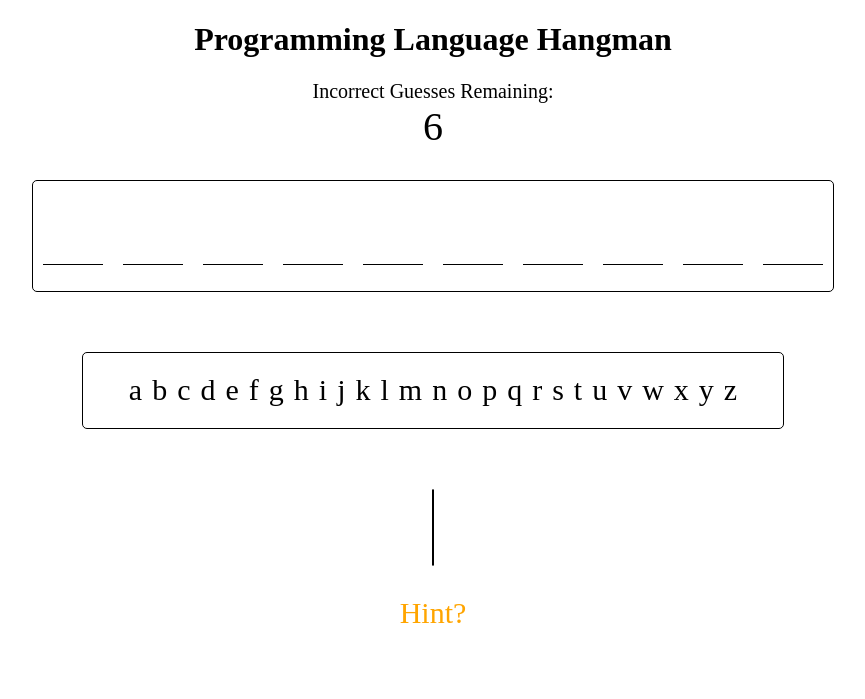
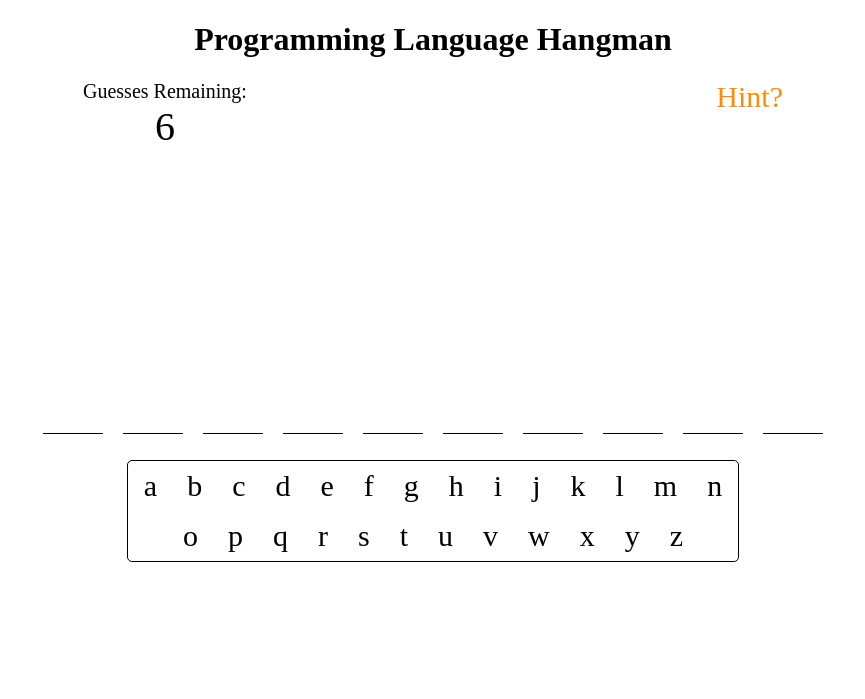
Before and after one commit to rubinj30/hangman-jquery, a plain HTML site: page index.html in a window 1280 px wide. Shown: the whole page, without its empty margins (207-1072 px from the left). Drawn offline with nearby package versions, Linux system fonts and the light colour scheme.

Commit message:
Rearranged some of the containers and made them all fit page

```diff
--- a/index.html
+++ b/index.html
@@ -4,7 +4,7 @@
 <head>
     <meta charset="utf-8" />
     <meta http-equiv="X-UA-Compatible" content="IE=edge">
-    <title>Page Title</title>
+    <title>Hangman</title>
     <meta name="viewport" content="width=device-width, initial-scale=1">
     <link rel="stylesheet" type="text/css" media="screen" href="style.css" />
 </head>
@@ -14,9 +14,18 @@
         <h1>Programming Language Hangman</h1>
     </header>
     <main>
-        <div class="remaining-guesses-container">
-            <div class="incorrect-guess-label">Incorrect Guesses Remaining:</div>
-            <div id="remaining-guesses">6</div>
+        <div class="top-section">
+            <div class="remaining-guesses-container">
+                <div class="incorrect-guess-label">Guesses Remaining:</div>
+                <div id="remaining-guesses">6</div>
+            </div>
+            <div class="hint-container">
+                <div id="hint">Hint?</div>
+            </div>
+        </div>
+
+        <div class="hangman">
+
         </div>
         <div class="current-word-container" id="current-word-id">
         </div>
@@ -24,9 +33,7 @@
         </div>
         <div class="incorrect-guesses">
         </div>
-        <div class="hint-container">
-            <div id="hint">Hint?</div>
-        </div>
+
     </main>
     <script src="https://code.jquery.com/jquery-3.3.1.min.js" integrity="sha256-FgpCb/KJQlLNfOu91ta32o/NMZxltwRo8QtmkMRdAu8="
         crossorigin="anonymous"></script>
--- a/script.js
+++ b/script.js
@@ -4,7 +4,7 @@ const answers =
         currentHint: "",
         giveHint: function () {
             $('#hint').on('click', function () {
-                $(this).text(answers.currentHint)
+                $(this).replaceWith(`<div class="hint-given">${answers.currentHint}</div>`)
             })
         },
         selectWordRandomly: function () {
@@ -45,7 +45,7 @@ const answers =
         },
         {
             word: "matlab",
-            hint: "proprietary programming language commonly used by engineers and scientists"
+            hint: "proprietary language used by engineers and scientists"
         }]
     }
 
@@ -79,7 +79,7 @@ const guesses = {
                 guesses.incorrectLetters.push(guessedLetter)
             }
             guesses.checkGuesses()
-            $(this).fadeOut(1000)
+            $(this).fadeOut(500)
         })
     }
 }
--- a/style.css
+++ b/style.css
@@ -9,10 +9,21 @@ main {
     align-items: center;
 }
 
+.top-section {
+    width: 700px;
+    display: flex;
+    justify-content: space-between;
+    margin-left: 200px;
+    margin-right: 200px;
+}
+
+.hangman {
+    width: 500px;
+    height: 200px;
+}
+
 .current-word-container {
-    height: 100px;
-    border: 1px solid black;
-    border-radius: 5px;
+    height: 40px;
     display: flex;
     font-size: 40px;
     padding-bottom: 10px;
@@ -28,30 +39,29 @@ main {
     height: 15px;
     width: 20px;
     border-bottom: 1px solid black;
+    color: green;
 }
 
 .alphabet-container {
     border-radius: 5px;
     border: 1px solid black;
-    height: 75px;
-    width: 700px;
+    height: 100px;
+    width: 610px;
     display: flex;
     flex-wrap: wrap;
     justify-content: center;
     align-items: center;
-    margin: 30px;
 }
 
 .incorrect-guesses {
     border-radius: 5px;
-    border: 1px solid black;
     height: 75px;
     display: flex;
     color: red;
     justify-content: center;
     align-items: center;
     font-size: 30px;
-    margin: 30px;
+    margin: 10px;
 }
 
 .incorrect-guess-label {
@@ -64,7 +74,16 @@ main {
 
 .alphabet-letter {
     padding: 5px;
+    padding-left: 15px;
+    padding-right: 15px;
     font-size: 30px;
+    border-radius: 5px;
+}
+
+.alphabet-letter:hover {
+    background-color: green;
+    color: white;
+    transition: .2s;
 }
 
 .remaining-guesses-container {
@@ -76,9 +95,13 @@ main {
 }
 
 .hint-container {
-    height: 100px;
+    /* height: 100px; */
     font-size: 30px;
-    color: orange;
+    color: darkorange;
+}
+
+.hint-given {
+    font-size: 20px;
 }
 
 #last-guess {
```
